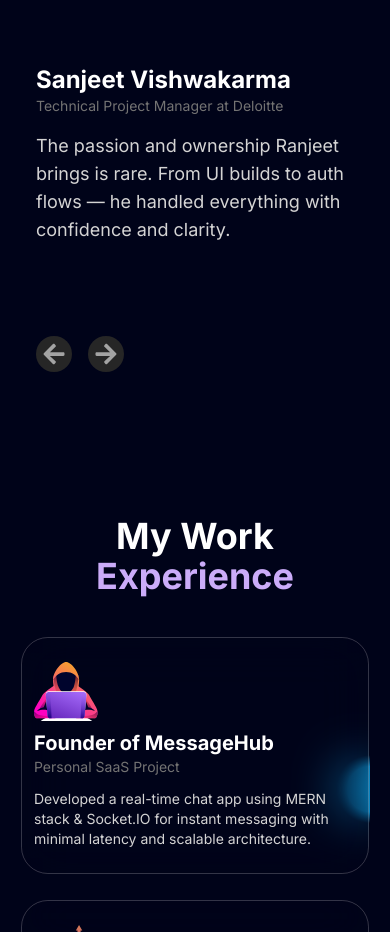
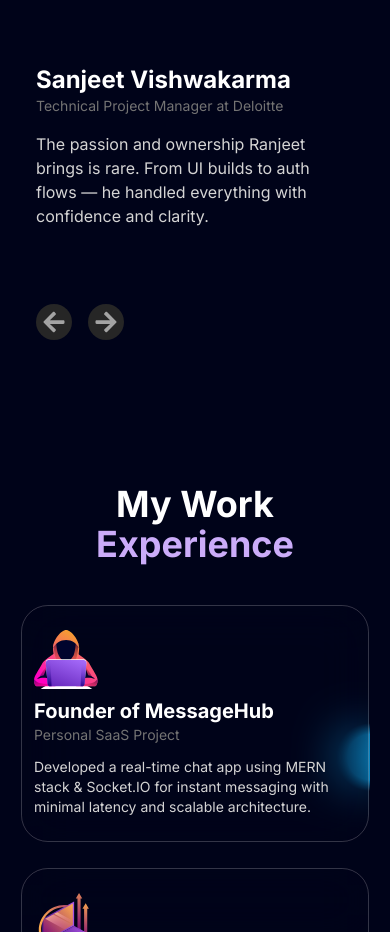
Before and after one commit to Ranjeet-vishwakarma-8081/RanjeetTechSolutions, a React (Vite) app: page / in a window 390 px wide. Shown: the part 6020-6952 px from the top of the page. Built offline with nearby package versions, Linux system fonts and the light colour scheme.

Commit message:
Reduced  the description's text on small devices

```diff
--- a/src/components/ui/AnimatedTestimonials.jsx
+++ b/src/components/ui/AnimatedTestimonials.jsx
@@ -95,7 +95,7 @@ export const AnimatedTestimonials = ({ testimonials, autoplay = false }) => {
               duration: 0.2,
               ease: "easeInOut",
             }}
-            className="h-64 sm:h-auto"
+            className="h-56 sm:h-auto"
           >
             <h3 className="text-2xl font-bold text-white">
               {testimonials[active].name}
@@ -103,7 +103,7 @@ export const AnimatedTestimonials = ({ testimonials, autoplay = false }) => {
             <p className="text-sm md:text-base text-neutral-500">
               {testimonials[active].designation}
             </p>
-            <motion.p className="mt-4 text-lg break-all sm:mt-8 text-neutral-300 ">
+            <motion.p className="mt-4 text-base break-all md:text-lg sm:mt-8 text-neutral-300">
               {testimonials[active].quote.split(" ").map((word, index) => (
                 <motion.span
                   key={index}
@@ -140,7 +140,7 @@ export const AnimatedTestimonials = ({ testimonials, autoplay = false }) => {
               onClick={handleNext}
               className="flex items-center justify-center rounded-full group/button size-9 bg-neutral-800"
             >
-              <FaArrowRight className="transition-transform duration-300  size-6 group-hover/button:-rotate-12 text-neutral-400" />
+              <FaArrowRight className="transition-transform duration-300 size-6 group-hover/button:-rotate-12 text-neutral-400" />
             </button>
           </div>
         </div>
```
